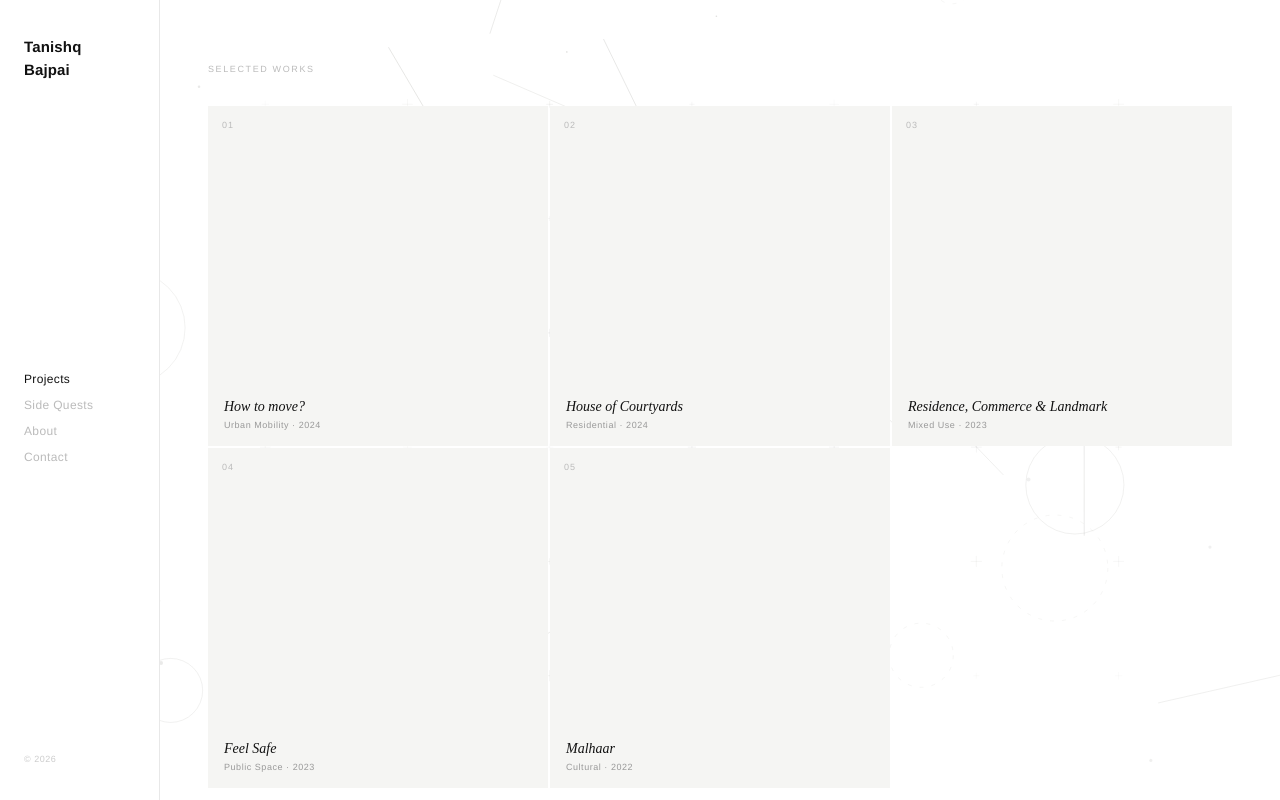
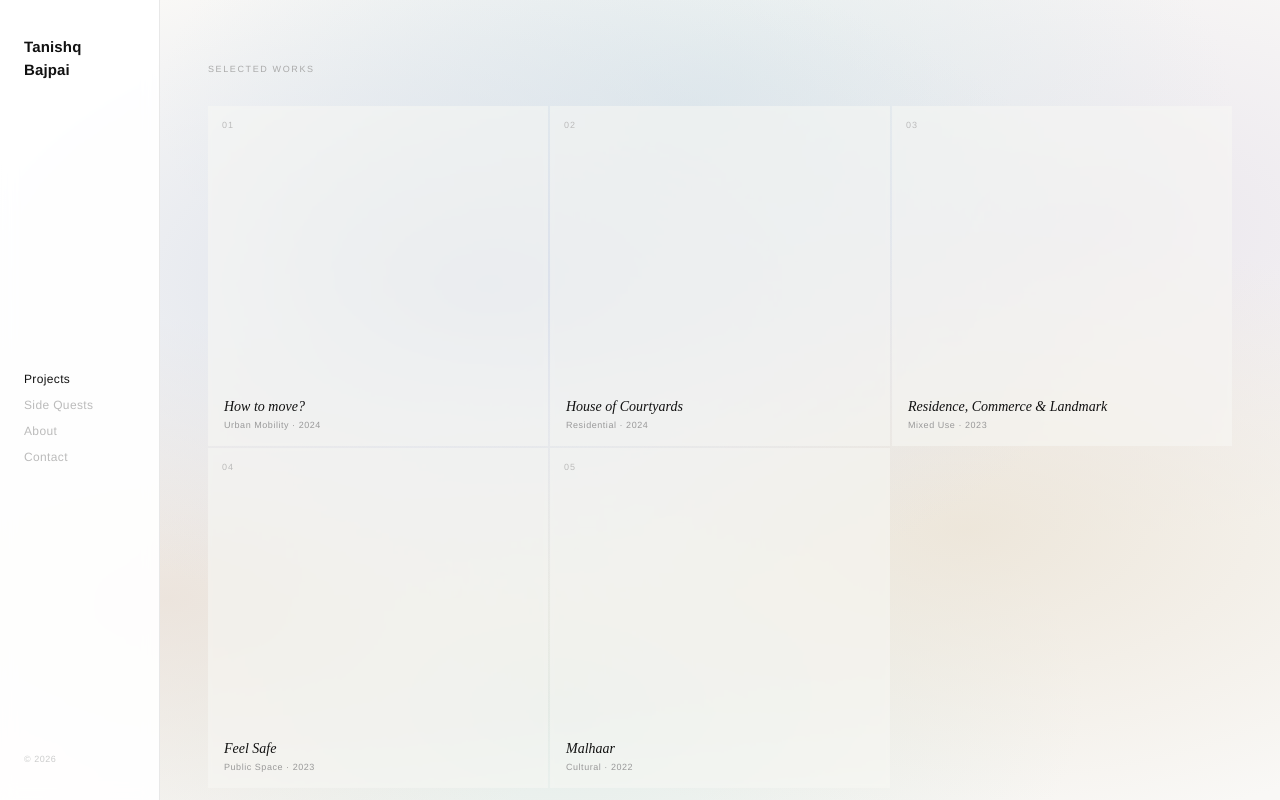
Before and after one commit to tanishshq/Portfolio, a plain HTML site: page index.html in a window 1280 px wide. Both pictures are taken after a click on the link "Projects". Drawn offline with Linux system fonts and the light colour scheme.

Commit message:
Update index.html

```diff
--- a/index.html
+++ b/index.html
@@ -1,4 +1,3 @@
-
 <!DOCTYPE html>
 <html lang="en">
 <head>
@@ -13,7 +12,8 @@
   #sidebar{
     width:160px;min-width:160px;height:100vh;position:fixed;top:0;left:0;
     display:flex;flex-direction:column;justify-content:space-between;
-    padding:36px 24px;border-right:1px solid #e8e8e8;z-index:100;background:#fff;
+    padding:36px 24px;border-right:1px solid #e8e8e8;z-index:100;background:rgba(255,255,255,0.92);
+    backdrop-filter:blur(8px);
   }
   .logo{font-size:15px;letter-spacing:0.01em;color:#111;line-height:1.5;font-family:'Helvetica Neue',sans-serif;font-weight:600;}
   nav{display:flex;flex-direction:column;gap:2px;}
@@ -22,26 +22,62 @@
   nav a:hover{color:#555;}
   .sfoot{font-size:9px;color:#ccc;letter-spacing:0.06em;font-family:'Helvetica Neue',sans-serif;}
 
-  #canvas-wrap{position:fixed;inset:0;z-index:0;pointer-events:none;}
-  canvas{display:block;width:100%;height:100%;}
+  /* gradient background via CSS — no canvas */
+  body::before{
+    content:'';
+    position:fixed;inset:0;z-index:0;
+    background:
+      radial-gradient(ellipse 70% 60% at var(--bx1,20%) var(--by1,30%), hsla(220,30%,88%,0.9) 0%, transparent 70%),
+      radial-gradient(ellipse 65% 55% at var(--bx2,80%) var(--by2,65%), hsla(38,35%,88%,0.85) 0%, transparent 70%),
+      radial-gradient(ellipse 60% 50% at var(--bx3,55%) var(--by3,10%), hsla(190,28%,89%,0.8) 0%, transparent 70%),
+      radial-gradient(ellipse 55% 50% at var(--bx4,10%) var(--by4,80%), hsla(28,30%,88%,0.8) 0%, transparent 70%),
+      radial-gradient(ellipse 60% 55% at var(--bx5,90%) var(--by5,20%), hsla(270,20%,90%,0.75) 0%, transparent 70%),
+      radial-gradient(ellipse 58% 52% at var(--bx6,45%) var(--by6,90%), hsla(160,22%,89%,0.78) 0%, transparent 70%);
+    background-color:#f9f8f6;
+    pointer-events:none;
+    transition: --bx1 0.05s, --by1 0.05s;
+  }
 
   #main{margin-left:160px;flex:1;overflow-y:auto;overflow-x:hidden;height:100vh;position:relative;z-index:5;scroll-behavior:smooth;}
 
   section{padding:64px 48px;min-height:100vh;}
-  .section-label{font-size:9px;letter-spacing:0.18em;text-transform:uppercase;color:#bbb;font-family:'Helvetica Neue',sans-serif;margin-bottom:32px;}
+  .section-label{font-size:9px;letter-spacing:0.18em;text-transform:uppercase;color:#aaa;font-family:'Helvetica Neue',sans-serif;margin-bottom:32px;}
 
   .grid{display:grid;grid-template-columns:repeat(3,1fr);gap:2px;}
+
   .card{
-    aspect-ratio:1;background:#f5f5f3;
+    aspect-ratio:1;
+    background:rgba(248,247,245,0.55);
     display:flex;flex-direction:column;justify-content:flex-end;padding:16px;
-    cursor:pointer;transition:background 0.2s;position:relative;overflow:hidden;
+    cursor:pointer;position:relative;overflow:hidden;
+    transition:
+      transform 0.45s cubic-bezier(0.23,1,0.32,1),
+      background 0.45s cubic-bezier(0.23,1,0.32,1),
+      box-shadow 0.45s cubic-bezier(0.23,1,0.32,1);
+    will-change:transform;
+    backdrop-filter:blur(2px);
   }
-  .card:hover{background:#ebebea;}
-  .card-num{position:absolute;top:14px;left:14px;font-size:9px;color:#bbb;font-family:'Helvetica Neue',sans-serif;letter-spacing:0.1em;}
-  .card h3{font-size:14px;font-weight:400;font-style:italic;color:#111;margin-bottom:4px;line-height:1.2;}
-  .card p{font-size:9px;color:#999;font-family:'Helvetica Neue',sans-serif;letter-spacing:0.06em;}
+  .card::before{
+    content:'';
+    position:absolute;inset:0;
+    background:inherit;
+    opacity:0;
+    transition:opacity 0.45s cubic-bezier(0.23,1,0.32,1);
+  }
+  .card:hover{
+    transform:translateY(-6px) scale(1.025);
+    background:rgba(255,255,255,0.88);
+    box-shadow:0 16px 48px rgba(0,0,0,0.08), 0 2px 8px rgba(0,0,0,0.04);
+    z-index:10;
+  }
 
-  /* section divider between projects and sidequests */
+  .card-num{position:absolute;top:14px;left:14px;font-size:9px;color:#bbb;font-family:'Helvetica Neue',sans-serif;letter-spacing:0.1em;transition:color 0.35s;}
+  .card:hover .card-num{color:#999;}
+  .card h3{font-size:14px;font-weight:400;font-style:italic;color:#111;margin-bottom:4px;line-height:1.2;transition:color 0.35s;}
+  .card:hover h3{color:#000;}
+  .card p{font-size:9px;color:#999;font-family:'Helvetica Neue',sans-serif;letter-spacing:0.06em;transition:color 0.35s;}
+  .card:hover p{color:#777;}
+
   .subsection-label{font-size:9px;letter-spacing:0.18em;text-transform:uppercase;color:#bbb;font-family:'Helvetica Neue',sans-serif;margin:56px 0 24px;}
 
   .about-wrap{max-width:500px;}
@@ -49,17 +85,17 @@
   .about-wrap p{font-size:13px;line-height:1.9;color:#555;font-family:'Helvetica Neue',sans-serif;margin-bottom:16px;}
 
   .contact-line{font-size:17px;font-style:italic;color:#111;margin-bottom:10px;}
-  .contact-line a{color:#111;text-decoration:none;border-bottom:1px solid #e0e0e0;}
+  .contact-line a{color:#111;text-decoration:none;border-bottom:1px solid #e0e0e0;transition:border-color 0.2s;}
   .contact-line a:hover{border-color:#111;}
 
-  /* detail overlay */
   #detail-overlay{
     display:none;position:fixed;top:0;left:160px;right:0;bottom:0;
-    background:#fff;z-index:200;overflow-y:auto;padding:48px 56px;
-    animation:fadeIn 0.3s ease;
+    background:rgba(255,255,255,0.97);backdrop-filter:blur(12px);
+    z-index:200;overflow-y:auto;padding:48px 56px;
+    animation:fadeIn 0.35s cubic-bezier(0.23,1,0.32,1);
   }
   #detail-overlay.open{display:block;}
-  @keyframes fadeIn{from{opacity:0;transform:translateY(8px);}to{opacity:1;transform:translateY(0);}}
+  @keyframes fadeIn{from{opacity:0;transform:translateY(12px);}to{opacity:1;transform:translateY(0);}}
   .detail-back{font-size:10px;letter-spacing:0.12em;text-transform:uppercase;font-family:'Helvetica Neue',sans-serif;color:#aaa;cursor:pointer;display:inline-flex;align-items:center;gap:6px;margin-bottom:48px;border:none;background:none;transition:color 0.2s;}
   .detail-back:hover{color:#111;}
   .detail-back::before{content:'←';font-size:12px;}
@@ -72,14 +108,8 @@
   .detail-img-placeholder span{font-size:10px;letter-spacing:0.12em;color:#ccc;font-family:'Helvetica Neue',sans-serif;text-transform:uppercase;}
   .detail-body p{font-size:14px;line-height:1.9;color:#555;font-family:'Helvetica Neue',sans-serif;margin-bottom:20px;max-width:560px;}
 
-  /* ── Mobile: sidebar becomes top bar ── */
   @media (max-width:639px){
-    #sidebar{
-      width:100%;min-width:0;height:56px;
-      flex-direction:row;align-items:center;justify-content:space-between;
-      padding:0 20px;
-      border-right:none;border-bottom:1px solid #e8e8e8;
-    }
+    #sidebar{width:100%;min-width:0;height:56px;flex-direction:row;align-items:center;justify-content:space-between;padding:0 20px;border-right:none;border-bottom:1px solid #e8e8e8;}
     .logo{display:flex;flex-direction:row;align-items:center;gap:4px;font-size:13px;}
     .logo br{display:none;}
     nav{flex-direction:row;gap:12px;flex-wrap:wrap;justify-content:flex-end;}
@@ -103,8 +133,6 @@
 </head>
 <body>
 
-<div id="canvas-wrap"><canvas id="bg"></canvas></div>
-
 <div id="sidebar">
   <div class="logo"><span>Tanishq</span><br/><span>Bajpai</span></div>
   <nav>
@@ -117,7 +145,6 @@
 </div>
 
 <div id="main">
-  <!-- Projects -->
   <section id="projects">
     <div class="section-label">Selected Works</div>
     <div class="grid">
@@ -135,7 +162,6 @@
     </div>
   </section>
 
-  <!-- About -->
   <section id="about">
     <div class="section-label">About</div>
     <div class="about-wrap">
@@ -146,7 +172,6 @@
     </div>
   </section>
 
-  <!-- Contact -->
   <section id="contact">
     <div class="section-label">Contact</div>
     <div class="about-wrap">
@@ -158,7 +183,6 @@
   </section>
 </div>
 
-<!-- Detail overlay -->
 <div id="detail-overlay">
   <button class="detail-back" id="back-btn">Back</button>
   <div class="detail-tag" id="d-tag"></div>
@@ -169,6 +193,7 @@
 </div>
 
 <script>
+/* ── Project data ── */
 const projectData = {
   p1:{tag:"Project 01",title:"How to move?",year:"2024",type:"Urban Mobility",body:"An investigation into the choreography of movement within dense urban fabric. This project questions the hierarchy of vehicles over people, proposing a reimagined street section where pedestrian rhythm, cycling infrastructure, and transit nodes coexist in spatial tension. The design draws from desire lines, pedestrian behaviour studies, and the idea that movement itself is an architectural experience."},
   p2:{tag:"Project 02",title:"House of Courtyards",year:"2024",type:"Residential",body:"A residence organised around a series of interlocking courtyards — each one carving light and air into the plan. The project revives the typology of the haveli while stripping it of nostalgia, replacing ornamentation with void and material honesty. Courtyards become social mediators: the boundary between inside and outside dissolves room by room."},
@@ -180,15 +205,14 @@ const projectData = {
   s3:{tag:"Side Quest III",title:"Expressionist Cinema Architecture",year:"2023",type:"Essay",body:"A critical essay examining German Expressionist cinema — The Cabinet of Dr. Caligari, Nosferatu, Metropolis — as an architectural practice. The distorted sets, shadow-heavy spaces, and oblique geometries are read not as backdrop but as protagonists. The essay argues that these films offer an alternative architectural lineage rooted in emotion, dread, and the subconscious."},
 };
 
-// Card clicks
 document.querySelectorAll('.card[data-detail]').forEach(card => {
   card.addEventListener('click', () => {
     const d = projectData[card.dataset.detail];
     if(!d) return;
-    document.getElementById('d-tag').textContent = d.tag;
+    document.getElementById('d-tag').textContent   = d.tag;
     document.getElementById('d-title').textContent = d.title;
-    document.getElementById('d-meta').innerHTML = `<div class="detail-meta-item"><label>Year</label><span>${d.year}</span></div><div class="detail-meta-item"><label>Type</label><span>${d.type}</span></div>`;
-    document.getElementById('d-body').textContent = d.body;
+    document.getElementById('d-meta').innerHTML    = `<div class="detail-meta-item"><label>Year</label><span>${d.year}</span></div><div class="detail-meta-item"><label>Type</label><span>${d.type}</span></div>`;
+    document.getElementById('d-body').textContent  = d.body;
     document.getElementById('detail-overlay').classList.add('open');
   });
 });
@@ -197,90 +221,59 @@ document.getElementById('back-btn').addEventListener('click', () => {
   document.getElementById('detail-overlay').classList.remove('open');
 });
 
-// Scroll spy
+/* ── Nav scroll spy ── */
 const main = document.getElementById('main');
 const sections = [
-  {id:'projects', el:document.getElementById('projects')},
+  {id:'projects',   el:document.getElementById('projects')},
   {id:'sidequests', el:document.getElementById('sidequests')},
-  {id:'about', el:document.getElementById('about')},
-  {id:'contact', el:document.getElementById('contact')},
+  {id:'about',      el:document.getElementById('about')},
+  {id:'contact',    el:document.getElementById('contact')},
 ];
 const navLinks = document.querySelectorAll('nav a');
-
-function updateNav() {
-  const scrollTop = main.scrollTop;
-  const mainH = main.clientHeight;
+function updateNav(){
   let current = sections[0].id;
-  sections.forEach(s => {
-    const top = s.el.offsetTop - 120;
-    if(scrollTop >= top) current = s.id;
-  });
-  navLinks.forEach(a => {
-    a.classList.toggle('active', a.dataset.target === current);
-  });
+  sections.forEach(s => { if(main.scrollTop >= s.el.offsetTop - 120) current = s.id; });
+  navLinks.forEach(a => a.classList.toggle('active', a.dataset.target === current));
 }
 main.addEventListener('scroll', updateNav);
 updateNav();
-
-// Nav click smooth scroll
 navLinks.forEach(a => {
   a.addEventListener('click', e => {
     e.preventDefault();
-    const target = document.getElementById(a.dataset.target);
-    if(target) main.scrollTo({top: target.offsetTop, behavior:'smooth'});
+    const t = document.getElementById(a.dataset.target);
+    if(t) main.scrollTo({top: t.offsetTop, behavior:'smooth'});
   });
 });
 
-// Canvas
-const canvas = document.getElementById('bg');
-const ctx = canvas.getContext('2d');
-let W, H, mouse={x:0.5,y:0.5}, tmx=0.5, tmy=0.5;
-function resize(){W=canvas.width=window.innerWidth;H=canvas.height=window.innerHeight;}
-resize();
-window.addEventListener('resize',resize);
-window.addEventListener('mousemove',e=>{tmx=e.clientX/W;tmy=e.clientY/H;});
+/* ── Animated gradient background ── */
+// Six colour blobs drifting in normalised 0..1 space,
+// applied to CSS custom properties on body::before
+const root = document.documentElement;
 
-const lines=[],circles=[],dots=[],crosses=[];
-for(let i=0;i<18;i++) lines.push({x:Math.random(),y:Math.random(),angle:Math.random()*Math.PI,len:0.04+Math.random()*0.08,speed:(Math.random()-0.5)*0.0003,phase:Math.random()*Math.PI*2,w:0.5+Math.random()*0.5});
-for(let i=0;i<10;i++) circles.push({x:Math.random(),y:Math.random(),r:0.02+Math.random()*0.06,phase:Math.random()*Math.PI*2,dash:Math.random()>0.5});
-for(let i=0;i<30;i++) dots.push({x:Math.random(),y:Math.random(),r:0.8+Math.random()*1.2,phase:Math.random()*Math.PI*2});
-for(let gx=0;gx<8;gx++) for(let gy=0;gy<6;gy++) crosses.push({bx:(gx+1)/9,by:(gy+1)/7,phase:Math.random()*Math.PI*2});
+const blobs = [
+  { x:0.20, y:0.30, vx: 0.00020, vy: 0.00013 },
+  { x:0.80, y:0.65, vx:-0.00016, vy: 0.00010 },
+  { x:0.55, y:0.08, vx: 0.00012, vy: 0.00018 },
+  { x:0.08, y:0.82, vx: 0.00022, vy:-0.00012 },
+  { x:0.90, y:0.18, vx:-0.00018, vy: 0.00015 },
+  { x:0.42, y:0.92, vx:-0.00011, vy:-0.00017 },
+];
 
-let t=0;
-function draw(){
-  requestAnimationFrame(draw);t+=0.012;
-  mouse.x+=(tmx-mouse.x)*0.05;mouse.y+=(tmy-mouse.y)*0.05;
-  ctx.clearRect(0,0,W,H);ctx.fillStyle='#fff';ctx.fillRect(0,0,W,H);
-  const mx=mouse.x,my=mouse.y;
-  lines.forEach(l=>{
-    const px=(l.x+Math.sin(t*l.speed*300+l.phase)*0.04+(mx-0.5)*0.06)*W;
-    const py=(l.y+Math.cos(t*l.speed*250+l.phase)*0.03+(my-0.5)*0.05)*H;
-    const angle=l.angle+t*l.speed*80+(mx-0.5)*0.5;
-    const len=l.len*Math.min(W,H)*(1+Math.sin(t+l.phase)*0.15);
-    ctx.beginPath();ctx.moveTo(px-Math.cos(angle)*len,py-Math.sin(angle)*len);ctx.lineTo(px+Math.cos(angle)*len,py+Math.sin(angle)*len);
-    ctx.strokeStyle=`rgba(180,180,175,${0.35+Math.sin(t*2+l.phase)*0.12})`;ctx.lineWidth=l.w;ctx.stroke();
+let tick = 0;
+(function animateGradient(){
+  requestAnimationFrame(animateGradient);
+  tick++;
+  blobs.forEach((b, i) => {
+    b.x += b.vx + Math.sin(tick * 0.005 + i * 1.4) * 0.00022;
+    b.y += b.vy + Math.cos(tick * 0.007 + i * 0.9) * 0.00016;
+    if(b.x < -0.1) b.vx =  Math.abs(b.vx);
+    if(b.x >  1.1) b.vx = -Math.abs(b.vx);
+    if(b.y < -0.1) b.vy =  Math.abs(b.vy);
+    if(b.y >  1.1) b.vy = -Math.abs(b.vy);
+    root.style.setProperty(`--bx${i+1}`, `${(b.x*100).toFixed(2)}%`);
+    root.style.setProperty(`--by${i+1}`, `${(b.y*100).toFixed(2)}%`);
   });
-  circles.forEach(c=>{
-    const px=(c.x+(mx-0.5)*0.08)*W,py=(c.y+(my-0.5)*0.06)*H;
-    const r=c.r*Math.min(W,H)*(1+Math.sin(t*1.5+c.phase)*0.1);
-    ctx.beginPath();ctx.arc(px,py,r,0,Math.PI*2);
-    if(c.dash)ctx.setLineDash([4,8]);else ctx.setLineDash([]);
-    ctx.strokeStyle=`rgba(190,190,185,${0.3+Math.sin(t+c.phase)*0.1})`;ctx.lineWidth=0.7;ctx.stroke();ctx.setLineDash([]);
-  });
-  dots.forEach(d=>{
-    const px=(d.x+Math.sin(t*0.7+d.phase)*0.02+(mx-0.5)*0.05)*W;
-    const py=(d.y+Math.cos(t*0.6+d.phase)*0.02+(my-0.5)*0.04)*H;
-    ctx.beginPath();ctx.arc(px,py,d.r,0,Math.PI*2);
-    ctx.fillStyle=`rgba(160,160,155,${0.25+Math.sin(t*2+d.phase)*0.1})`;ctx.fill();
-  });
-  crosses.forEach(c=>{
-    const px=(c.bx+(mx-0.5)*0.03)*W,py=(c.by+(my-0.5)*0.025)*H;
-    const sz=4+Math.sin(t*1.2+c.phase)*1.5;
-    ctx.strokeStyle=`rgba(140,140,135,${0.12+Math.sin(t+c.phase)*0.06})`;ctx.lineWidth=0.6;
-    ctx.beginPath();ctx.moveTo(px-sz,py);ctx.lineTo(px+sz,py);ctx.moveTo(px,py-sz);ctx.lineTo(px,py+sz);ctx.stroke();
-  });
-}
-draw();
+})();
 </script>
 </body>
 </html>
```
